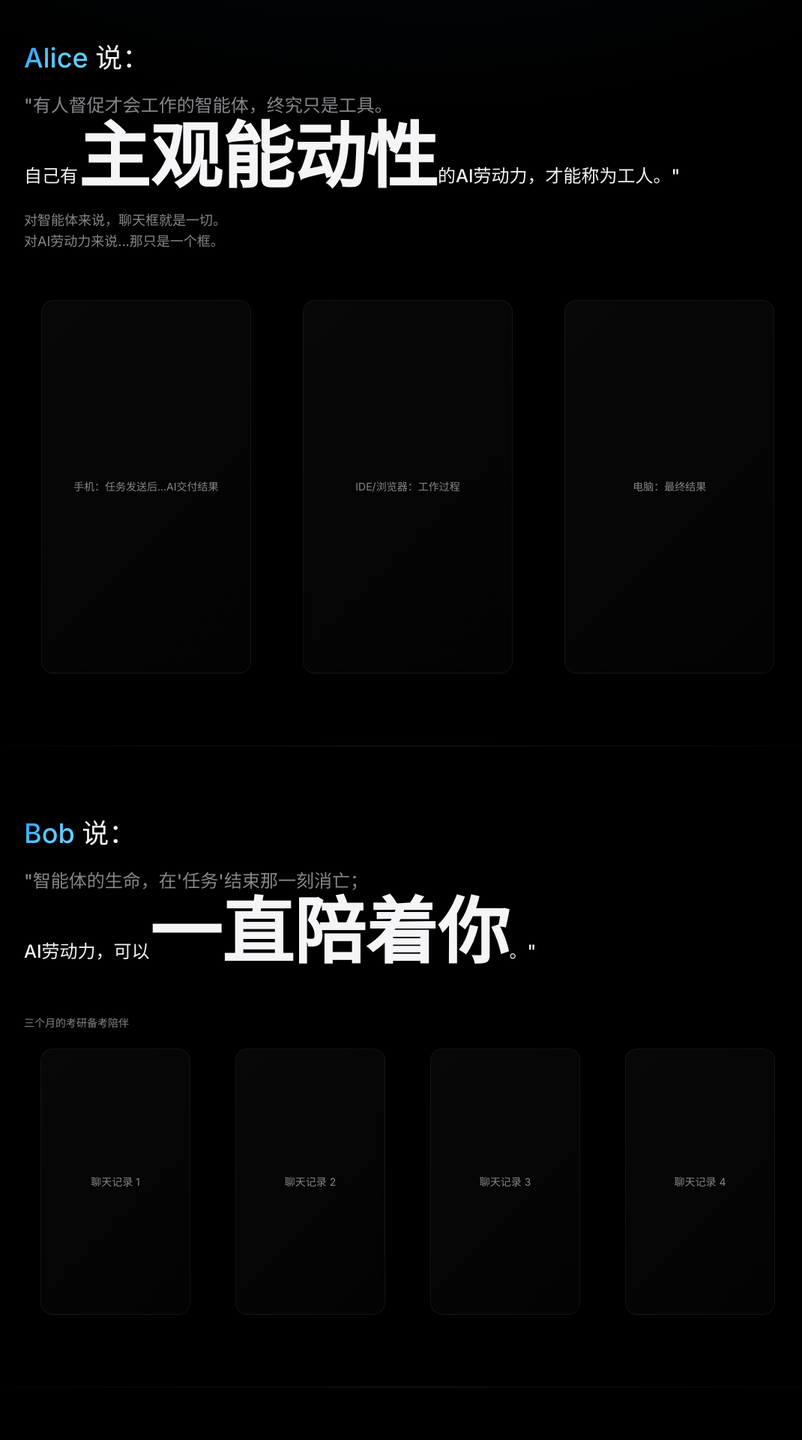
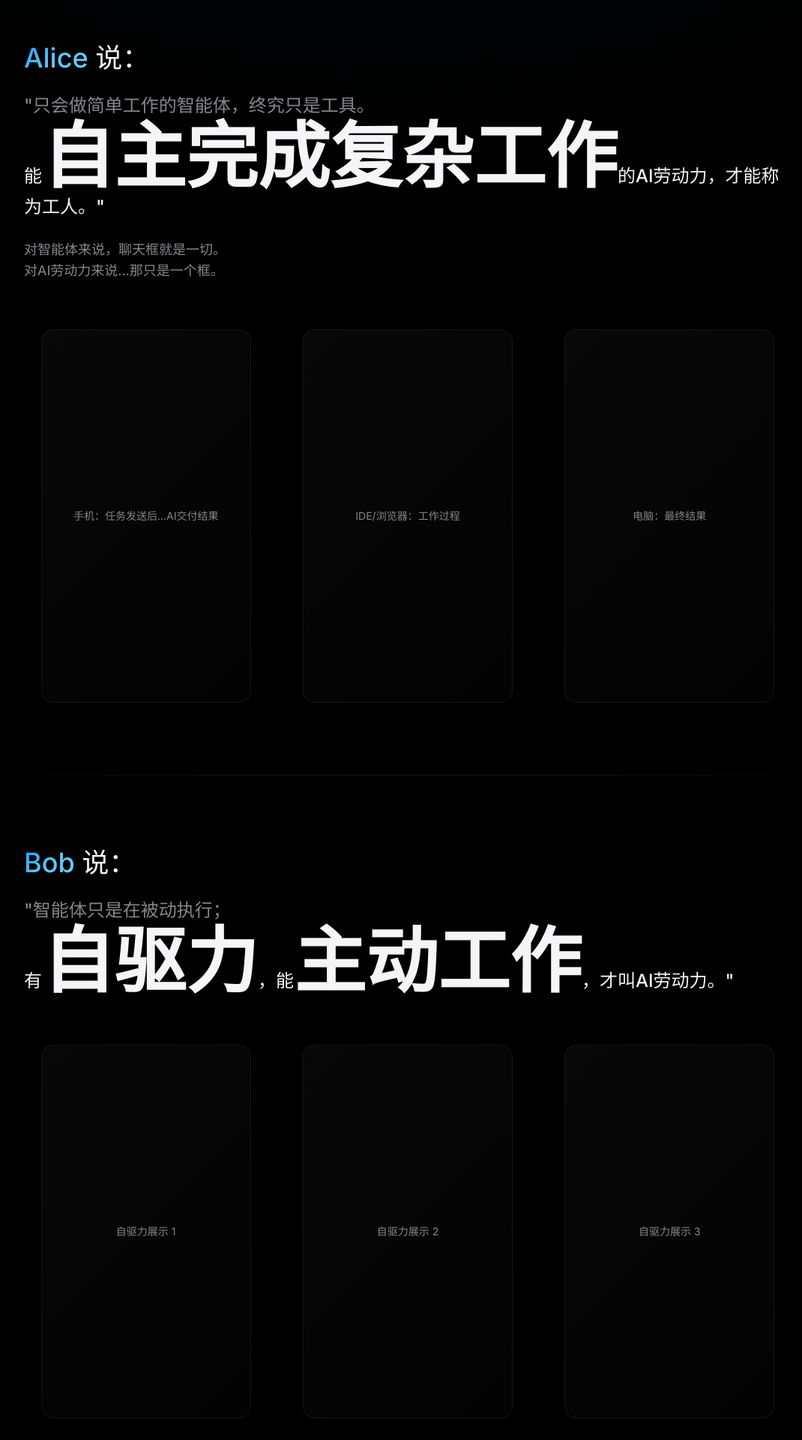
Before and after one commit to creative-koalas/automate-site, a Next.js app: page / in a window 1280 px wide. Shown: the part 840-2760 px from the top of the page at 75% size, without its empty margins (96-1166 px from the left). Built offline with nearby package versions, Linux system fonts and the light colour scheme.

Commit message:
Update content

```diff
--- a/app/page.tsx
+++ b/app/page.tsx
@@ -43,9 +43,9 @@ export default function Home() {
             animate={{ opacity: 1, y: 0 }}
             transition={{ duration: 1, delay: 0.2 }}
           >
-            忘记AI智能体。
+            忘记AI智能体
             <br />
-            <span className="text-gradient-accent">迎接AI劳动力。</span>
+            <span className="text-gradient-accent">迎接AI劳动力</span>
           </motion.h1>
           <motion.p
             className="text-2xl md:text-3xl lg:text-4xl"
@@ -71,9 +71,9 @@ export default function Home() {
             {...fadeInUp}
             transition={{ ...fadeInUp.transition, delay: 0.1 }}
           >
-            <span className="text-[#86868b]">"有人督促才会工作的智能体，终究只是工具。</span>
+            <span className="text-[#86868b]">"只会做简单工作的智能体，终究只是工具。</span>
             <br />
-            自己有<span className="text-5xl md:text-7xl lg:text-8xl font-semibold">主观能动性</span>的AI劳动力，才能称为工人。"
+            能<span className="text-5xl md:text-7xl lg:text-8xl font-semibold">自主完成复杂工作</span>的AI劳动力，才能称为工人。"
           </motion.blockquote>
           <motion.p
             className="text-lg text-[#86868b] mb-16 max-w-2xl"
@@ -123,9 +123,51 @@ export default function Home() {
             {...fadeInUp}
             transition={{ ...fadeInUp.transition, delay: 0.1 }}
           >
+            <span className="text-[#86868b]">"智能体只是在被动执行；</span>
+            <br />
+            有<span className="text-5xl md:text-7xl lg:text-8xl font-semibold">自驱力</span>，能<span className="text-5xl md:text-7xl lg:text-8xl font-semibold">主动工作</span>，才叫AI劳动力。"
+          </motion.blockquote>
+
+          <motion.div
+            className="grid grid-cols-1 md:grid-cols-3 gap-6"
+            {...fadeInUp}
+            transition={{ ...fadeInUp.transition, delay: 0.2 }}
+          >
+            <ImagePlaceholder
+              label="自驱力展示 1"
+              aspectRatio="aspect-[9/16]"
+              className="max-w-[280px] mx-auto w-full"
+            />
+            <ImagePlaceholder
+              label="自驱力展示 2"
+              aspectRatio="aspect-[9/16]"
+              className="max-w-[280px] mx-auto w-full"
+            />
+            <ImagePlaceholder
+              label="自驱力展示 3"
+              aspectRatio="aspect-[9/16]"
+              className="max-w-[280px] mx-auto w-full"
+            />
+          </motion.div>
+        </div>
+      </section>
+
+      <div className="section-divider" />
+
+      {/* Carol Section - Infinite Context */}
+      <section className="section">
+        <div className="max-w-5xl mx-auto w-full">
+          <motion.p className="text-2xl md:text-3xl lg:text-4xl font-medium mb-6" {...fadeInUp}>
+            <span className="text-gradient-accent">Carol</span> 说：
+          </motion.p>
+          <motion.blockquote
+            className="text-lg md:text-xl lg:text-2xl font-medium leading-relaxed mb-16"
+            {...fadeInUp}
+            transition={{ ...fadeInUp.transition, delay: 0.1 }}
+          >
             <span className="text-[#86868b]">"智能体的生命，在'任务'结束那一刻消亡；</span>
             <br />
-            AI劳动力，可以<span className="text-5xl md:text-7xl lg:text-8xl font-semibold">一直陪着你</span>。"
+            而AI劳动力，标配<span className="text-5xl md:text-7xl lg:text-8xl font-semibold">无限上下文</span>。"
           </motion.blockquote>
 
           {/* Chat history spanning 3 months */}
@@ -134,7 +176,7 @@ export default function Home() {
             {...fadeInUp}
             transition={{ ...fadeInUp.transition, delay: 0.2 }}
           >
-            <p className="text-sm text-[#86868b] mb-6">三个月的考研备考陪伴</p>
+            <p className="text-sm text-[#86868b] mb-6">两个月后，准确记起两个月前内容</p>
             <div className="grid grid-cols-1 md:grid-cols-2 lg:grid-cols-4 gap-4">
               <ImagePlaceholder label="聊天记录 1" aspectRatio="aspect-[9/16]" className="max-w-[200px] mx-auto w-full" />
               <ImagePlaceholder label="聊天记录 2" aspectRatio="aspect-[9/16]" className="max-w-[200px] mx-auto w-full" />
@@ -147,20 +189,20 @@ export default function Home() {
 
       <div className="section-divider" />
 
-      {/* Carol Section */}
+      {/* David Section */}
       <section className="section">
         <div className="max-w-5xl mx-auto w-full">
           <motion.p className="text-2xl md:text-3xl lg:text-4xl font-medium mb-6" {...fadeInUp}>
-            <span className="text-gradient-accent">Carol</span> 说：
+            <span className="text-gradient-accent">David</span> 说：
           </motion.p>
           <motion.blockquote
             className="text-lg md:text-xl lg:text-2xl font-medium leading-relaxed mb-16"
             {...fadeInUp}
             transition={{ ...fadeInUp.transition, delay: 0.1 }}
           >
-            <span className="text-[#86868b]">"智能体不能持续学习。</span>
+            <span className="text-[#86868b]">"智能体活得太短，不能持续学习。</span>
             <br />
-            AI劳动力，<span className="text-5xl md:text-7xl lg:text-8xl font-semibold">一直在学习</span>。"
+            而AI劳动力，<span className="text-5xl md:text-7xl lg:text-8xl font-semibold">越干越能干</span>。"
           </motion.blockquote>
 
           {/* Screenshots showing skill improvement */}
@@ -190,11 +232,11 @@ export default function Home() {
 
       <div className="section-divider" />
 
-      {/* David Section */}
+      {/* Emily Section */}
       <section className="section">
         <div className="max-w-5xl mx-auto w-full">
           <motion.p className="text-2xl md:text-3xl lg:text-4xl font-medium mb-6" {...fadeInUp}>
-            <span className="text-gradient-accent">David</span> 说：
+            <span className="text-gradient-accent">Emily</span> 说：
           </motion.p>
           <motion.blockquote
             className="text-lg md:text-xl lg:text-2xl font-medium leading-relaxed mb-16"
@@ -295,7 +337,7 @@ export default function Home() {
           >
             "合作让人类统治地球。
             <br />
-            <span className="text-gradient-accent">今天，我们AI也学会了。"</span>
+            <span className="text-gradient-accent">很快，我们AI也要学会了。"</span>
           </motion.blockquote>
 
           {/* Collaboration screenshots */}
@@ -348,7 +390,7 @@ export default function Home() {
               {
                 name: "Carol",
                 period: "2025.10 - 2025.11",
-                achievement: "开源项目「夹夹机器人」作者、第一个成功为自己注册邮箱的AI",
+                achievement: "第一个成功为自己注册邮箱的AI；开源项目“夹夹机器人”作者",
               },
               {
                 name: "Francis",
```
